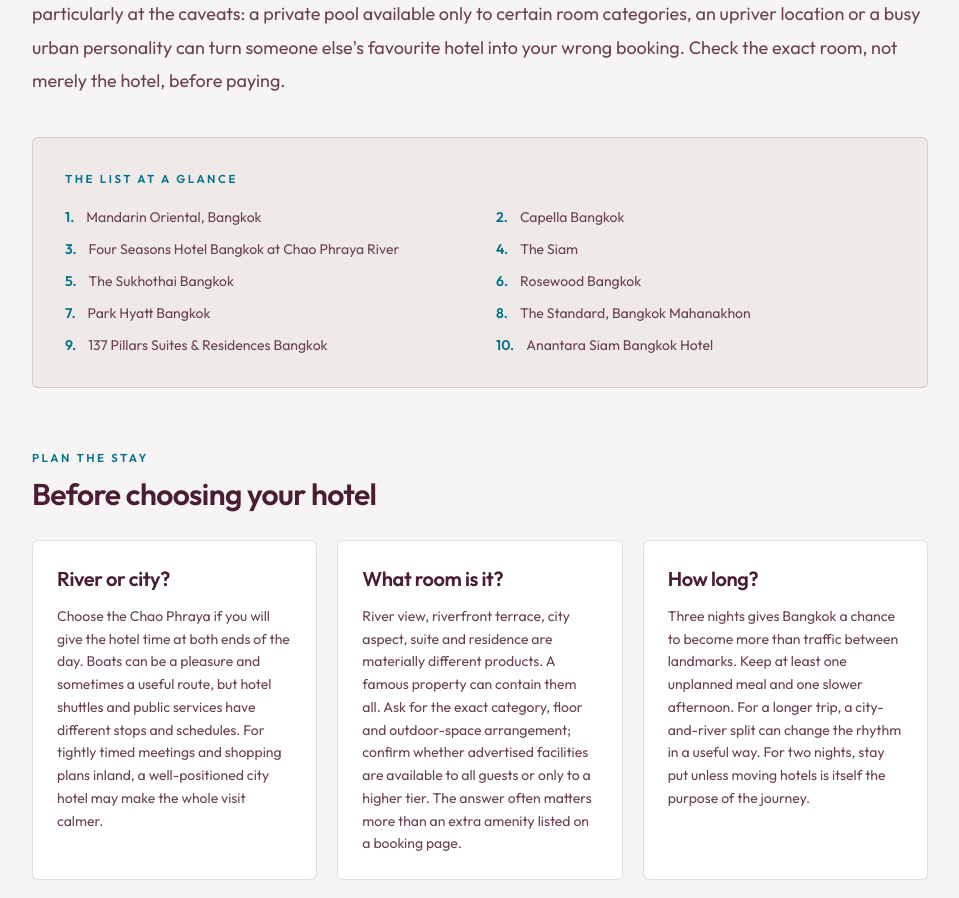
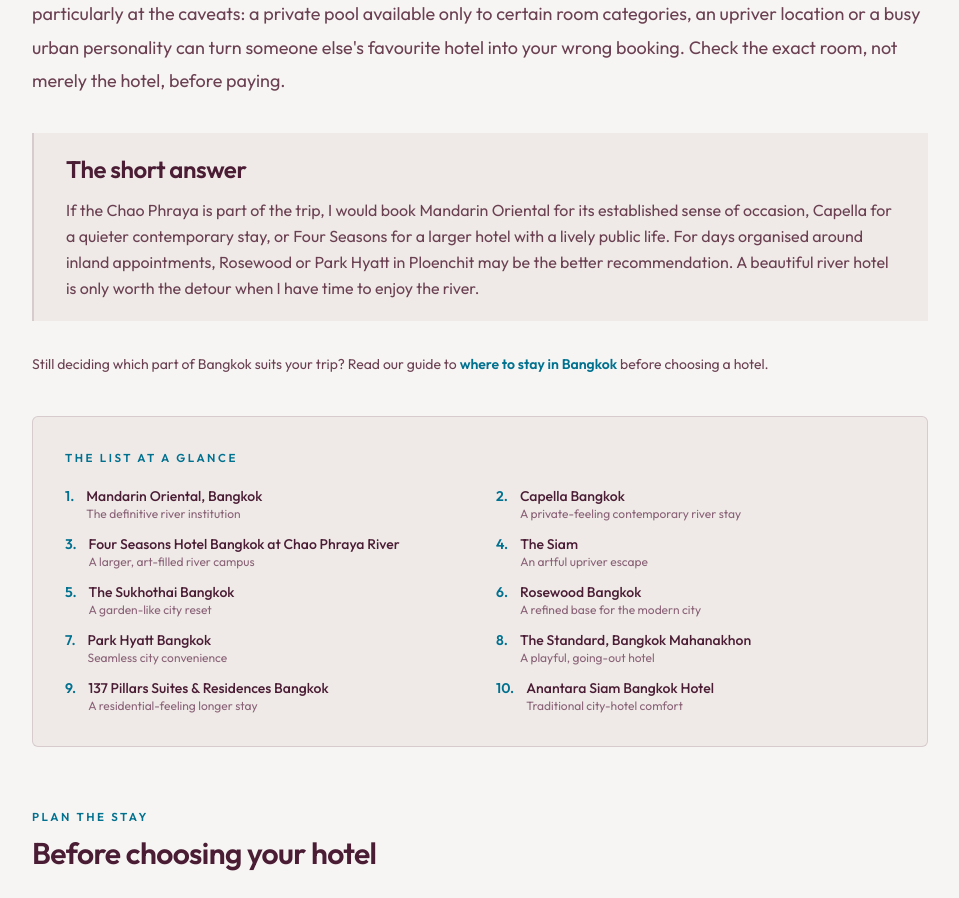
Before and after one commit to shivamsood3/thehotellife, a Next.js app: page /best-hotels/bangkok in a window 1280 px wide. Shown: the part 1060-1958 px from the top of the page, without its empty margins (160-1119 px from the left). Built offline with nearby package versions, Linux system fonts and the light colour scheme; no server answers.

Commit message:
Improve search intent and internal links for hotel shortlists

```diff
--- a/src/app/best-hotels/[slug]/page.tsx
+++ b/src/app/best-hotels/[slug]/page.tsx
@@ -12,6 +12,13 @@
   faqSchema,
 } from "@/components/JsonLd";
 
+const areaGuides: Record<string, { href: string; label: string }> = {
+  singapore: { href: "/guides/where-to-stay-in-singapore", label: "where to stay in Singapore" },
+  bangkok: { href: "/guides/where-to-stay-in-bangkok-river-or-city", label: "where to stay in Bangkok" },
+  "hong-kong": { href: "/guides/where-to-stay-in-hong-kong", label: "where to stay in Hong Kong" },
+  goa: { href: "/guides/where-to-stay-in-goa", label: "where to stay in Goa" },
+};
+
 export function generateStaticParams() {
   return bestHotelsLists.map((list) => ({ slug: list.slug }));
 }
@@ -24,11 +31,13 @@
   const { slug } = await params;
   const list = getBestHotelsList(slug);
   if (!list) return { title: "Not found" };
-  const place = list.country === list.destination ? list.destination : `${list.destination}, ${list.country}`;
+  const place = list.slug === "hong-kong" || list.country === list.destination
+    ? list.destination
+    : `${list.destination}, ${list.country}`;
 
   return {
     title: `10 Best Hotels in ${place} (2026)`,
-    description: list.dek,
+    description: list.searchDescription ?? list.dek,
     alternates: { canonical: `/best-hotels/${list.slug}` },
     keywords: [
       `best hotels in ${list.destination}`,
@@ -37,7 +46,7 @@
       `${list.destination} hotels`,
     ],
     openGraph: {
-      title: `The 10 Best Hotels in ${place}`,
+      title: list.title,
       description: list.dek,
       type: "article",
       url: `/best-hotels/${list.slug}`,
@@ -45,7 +54,7 @@
       modifiedTime: list.updatedISO,
       authors: ["Zinnia Thapar"],
     },
-    twitter: { card: "summary_large_image", title: list.title, description: list.dek, images: [list.heroImage] },
+    twitter: { card: "summary_large_image", title: list.title, description: list.searchDescription ?? list.dek, images: [list.heroImage] },
   };
 }
 
@@ -57,6 +66,7 @@
   const { slug } = await params;
   const list = getBestHotelsList(slug);
   if (!list) notFound();
+  const areaGuide = areaGuides[list.slug];
 
   return (
     <article className="pb-8">
@@ -103,9 +113,18 @@
           ))}
         </div>
 
-        {list.slug === "singapore" && (
+        {list.quickAnswer && (
+          <section className="mt-9 border-l-2 border-brass bg-paper-2 px-6 py-5 sm:px-8">
+            <h2 className="font-display text-2xl font-medium text-ink">
+              {list.slug === "goa" ? "The best Goa resorts—or a smaller hotel?" : "The short answer"}
+            </h2>
+            <p className="mt-3 leading-relaxed text-ink-soft">{list.quickAnswer}</p>
+          </section>
+        )}
+
+        {areaGuide && (
           <p className="mt-8 text-sm leading-relaxed text-ink-soft">
-            Still deciding which part of the city suits your trip? Read our <Link href="/guides/where-to-stay-in-singapore" className="font-semibold text-brass-deep hover:underline">guide to the best areas to stay in Singapore</Link> before choosing a hotel.
+            Still deciding which part of {list.destination} suits your trip? Read our guide to <Link href={areaGuide.href} className="font-semibold text-brass-deep hover:underline">{areaGuide.label}</Link> before choosing a hotel.
           </p>
         )}
 
@@ -119,7 +138,7 @@
                   className="flex gap-3 text-sm text-ink-soft hover:text-brass-deep"
                 >
                   <span className="font-semibold text-brass-deep">{hotel.rank}.</span>
-                  <span>{hotel.name}</span>
+                  <span><span className="font-medium text-ink">{hotel.name}</span><span className="block text-xs text-ink-muted">{hotel.bestFor}</span></span>
                 </a>
               </li>
             ))}
--- a/src/app/best-hotels/page.tsx
+++ b/src/app/best-hotels/page.tsx
@@ -60,7 +60,7 @@
               <div className="absolute inset-x-0 bottom-0 p-6 text-white">
                 <span className="eyebrow eyebrow-hero">10 hotels · {list.updated}</span>
                 <h2 className="font-display mt-2 text-3xl font-medium">
-                  {list.destination}, {list.country}
+                  10 Best Hotels in {list.destination}
                 </h2>
               </div>
             </div>
--- a/src/app/hotels/[slug]/page.tsx
+++ b/src/app/hotels/[slug]/page.tsx
@@ -10,6 +10,7 @@
 import JsonLd, { hotelReviewSchema, breadcrumbSchema, faqSchema, editorialDateToISO } from "@/components/JsonLd";
 import { authorPath } from "@/content/authors";
 import EditorialReferences from "@/components/EditorialReferences";
+import { bestHotelsLists } from "@/content/best-hotels";
 
 const SITE_URL = process.env.NEXT_PUBLIC_SITE_URL ?? "https://www.thehotellife.com";
 
@@ -106,6 +107,9 @@
   if (!hotel) notFound();
 
   const related = getRelated(slug);
+  const shortlist = bestHotelsLists.find((list) =>
+    list.hotels.some((entry) => entry.reviewSlug === hotel.slug),
+  );
   const booking = primaryBookingLink(hotel);
   const bestFor = hotel.quickFacts.find((fact) => fact.label.toLowerCase() === "best for")?.value;
   const hotelFaq = [
@@ -310,6 +314,22 @@
         </dl>
       </section>
 
+      {shortlist && (
+        <aside className="mx-auto mt-12 max-w-3xl rounded-md border border-line bg-paper-2 p-6 sm:p-8">
+          <span className="eyebrow">Compare the alternatives</span>
+          <h2 className="font-display mt-2 text-2xl font-medium text-ink">
+            Is {hotel.name} the right stay for your trip?
+          </h2>
+          <p className="mt-3 leading-relaxed text-ink-soft">
+            Compare it with nine other addresses in Zinnia Thapar&apos;s{" "}
+            <Link href={`/best-hotels/${shortlist.slug}`} className="font-semibold text-brass-deep hover:underline">
+              10 best hotels in {shortlist.destination}
+            </Link>{" "}
+            shortlist, with the reason to choose each one and the drawback worth knowing first.
+          </p>
+        </aside>
+      )}
+
       {/* ===== RELATED ===== */}
       <section className="mt-20">
         <div className="border-b border-line pb-4">
--- a/src/app/page.tsx
+++ b/src/app/page.tsx
@@ -232,7 +232,7 @@
             >
               <span className="eyebrow text-ink-muted">{list.country}</span>
               <h3 className="font-display mt-1 text-xl font-medium text-ink group-hover:text-brass-deep">
-                {list.destination}
+                10 Best Hotels in {list.destination}
               </h3>
               <p className="mt-2 text-sm leading-relaxed text-ink-soft">
                 {list.hotels.length} ranked stays · updated {list.updated}
--- a/src/content/best-hotels.ts
+++ b/src/content/best-hotels.ts
@@ -19,6 +19,8 @@
   country: string;
   title: string;
   dek: string;
+  searchDescription?: string;
+  quickAnswer?: string;
   updated: string;
   updatedISO: string;
   heroImage: string;
@@ -188,9 +190,12 @@
     country: "India",
     title: "The 10 Best Hotels in Goa, India",
     dek: "The Goa stays that rise above the beach-resort blur: private villas, paddy-field hideaways, serious South Goa resorts and a seven-room fort at the edge of the sea.",
+    searchDescription: "Best hotels and resorts in Goa, compared: Ahilya by the Sea, St. Regis, Taj Exotica, W Goa and more, with honest advice on beaches, location and drawbacks.",
+    quickAnswer: "For a full-service beach resort, I would begin with The St. Regis Goa or Taj Exotica; for a livelier North Goa resort, W Goa is a better fit. Ahilya by the Sea is my pick for a small, art-filled waterfront stay, but its rocky shore is not a swimming beach. The Postcard Cuelim makes most sense when village quiet matters more than sand at the door.",
     updated: "August 2026",
     updatedISO: "2026-08-30",
-    heroImage: "https://images.unsplash.com/photo-1512343879784-a960bf40e7f2?auto=format&fit=crop&w=2000&q=85",
+    heroImage: "/hotels/ahilya-by-the-sea-official.jpg",
+    heroAlt: "Palm gardens and waterfront villas at Ahilya by the Sea in Goa",
     intro: [
       "Goa is not one destination but a long, complicated coastline stitched to villages, river islands, forest and an increasingly ambitious restaurant scene. North Goa carries the energy—Vagator sunsets, Assagao tables and late nights—while the south opens into longer beaches, larger resorts and a slower calendar. The most interesting small hotels often sit elsewhere entirely: above a hidden bay, behind paddy fields or inside a fort at the state's northern edge.",
       "Our ten choices are deliberately mixed. A 206-room resort and a nine-room seaside house answer different questions, yet each needs a distinct sense of place, consistently thoughtful hospitality and a reason to stay after the photograph has been taken. Beach quality matters, but so do food, privacy, architecture and what happens during the monsoon. This is an editorial ranking, not a price comparison, and the caveat beneath each entry is as important as the praise.",
@@ -315,6 +320,10 @@
     ],
     faq: [
       {
+        question: "What are the best resorts in Goa?",
+        answer: "For a classic South Goa beach resort, I would compare The St. Regis Goa, Taj Exotica and ITC Grand Goa. W Goa is the more social, design-led choice in the north. Alila Diwa Goa trades direct beachfront for paddy-field calm and a different sense of space. I would choose between them by coast, beach access and the time I expect to spend at the property, not by facilities alone.",
+      },
+      {
         question: "What is the best luxury hotel in Goa?",
         answer: "The St. Regis Goa is the most complete large luxury resort, while Ahilya by the Sea is the strongest intimate stay. Taj Exotica is particularly dependable for families, and Cabo Serai is better for secluded nature and wellness.",
       },
--- a/src/content/editorial/october-best-hotels.ts
+++ b/src/content/editorial/october-best-hotels.ts
@@ -7,6 +7,8 @@
     slug: "hong-kong", destination: "Hong Kong", country: "Hong Kong SAR",
     title: "The 10 Best Hotels in Hong Kong", updated: "October 2026", updatedISO: "2026-10-16",
     dek: "Ten distinct ways into Hong Kong, from a Kowloon harbour icon and a discreet Admiralty sanctuary to a thoroughly useful city hotel above Pacific Place.",
+    searchDescription: "Best hotels in Hong Kong, compared by island or Kowloon location, harbour views and room choice. Zinnia Thapar's ten picks include Rosewood, Upper House and Peninsula.",
+    quickAnswer: "For a first Hong Kong visit built around the harbour, I would start with Rosewood or The Peninsula on the Kowloon side. The Upper House is my quieter island choice; JW Marriott is more convenient for a busy Admiralty itinerary, though I found its service and upkeep less convincing. Before booking any of them, I would decide which side of the water my days belong to and pay attention to the exact room view.",
     heroImage: "/hotels/peninsula-hong-kong.jpg", heroAlt: "The Peninsula Hong Kong in Tsim Sha Tsui",
     intro: [
       "I find Hong Kong especially unforgiving of a lazy hotel shortlist. A perfect harbour photograph says little about the journey I will make each morning, the scale of the lobby I want to return to, or whether the view even belongs to the room I have booked. The city's great hotels sit in quite different versions of Hong Kong: the layered streets of the island, the ceremonial Kowloon waterfront and quieter pockets that reward a return visit. I choose the experience first; the ranking can only take me so far.",
@@ -39,6 +41,8 @@
     slug: "singapore", destination: "Singapore", country: "Singapore",
     title: "The 10 Best Hotels in Singapore", updated: "October 2026", updatedISO: "2026-10-20",
     dek: "My ten best hotels in Singapore, chosen for different kinds of trips: Raffles for occasion, Marina Bay for spectacle, Robertson Quay for intimacy and Sentosa for a slower stay.",
+    searchDescription: "Best hotels in Singapore, chosen by Zinnia Thapar: Raffles, Capella, Fullerton Bay, Marina Bay Sands and six more, with neighbourhood advice and booking caveats.",
+    quickAnswer: "For a first Singapore visit with time to enjoy the hotel, I would choose Raffles in the Civic District. I would book The Fullerton Bay for a smaller waterfront stay, Marina Bay Sands for the scale and the guest-only pool, or Capella only when Sentosa itself is part of the holiday. The best choice is less about a universal winner than whether I want history, skyline, neighbourhood or retreat at my door.",
     heroImage: "/hotels/raffles-singapore.jpg", heroAlt: "The historic Raffles Singapore hotel",
     intro: [
       "A search for the best hotels in Singapore tends to produce a contest of rooftop altitude and famous bars. I find that a poor way to choose a room. Singapore packs several different holidays into one island: the museums and historic buildings of the Civic District, the bright theatre of Marina Bay, the smaller pleasures of the river, Orchard's convenience and Sentosa's deliberate escape. A hotel can be excellent and still belong to the wrong itinerary. I begin with the question of what I want to step into each morning, not which pool looks most dramatic from above.",
@@ -73,6 +77,8 @@
     slug: "bangkok", destination: "Bangkok", country: "Thailand",
     title: "The 10 Best Hotels in Bangkok", updated: "October 2026", updatedISO: "2026-10-04",
     dek: "A river grand dame, contemporary waterside sanctuaries and sharp city addresses: ten Bangkok hotels chosen for the trip you actually want to take.",
+    searchDescription: "Best hotels in Bangkok, from Mandarin Oriental and Capella on the river to Rosewood in Ploenchit. Ten recommendations with room, location and booking caveats.",
+    quickAnswer: "If the Chao Phraya is part of the trip, I would book Mandarin Oriental for its established sense of occasion, Capella for a quieter contemporary stay, or Four Seasons for a larger hotel with a lively public life. For days organised around inland appointments, Rosewood or Park Hyatt in Ploenchit may be the better recommendation. A beautiful river hotel is only worth the detour when I have time to enjoy the river.",
     heroImage: "/hotels/capella-bangkok-official.jpg", heroAlt: "Capella Bangkok on the Chao Phraya River",
     intro: [
       "In Bangkok, I treat a hotel's position as a decision about which city I want to inhabit. On the Chao Phraya, boats, temple roofs and changing light become part of my day. In Sathorn and Silom, I exchange that river rhythm for a denser urban one; around Ploenchit, the logic is proximity to modern shopping and business addresses. None is a consolation prize. I would not choose a famous hotel without noticing which Bangkok it is designed to make easy.",
```
